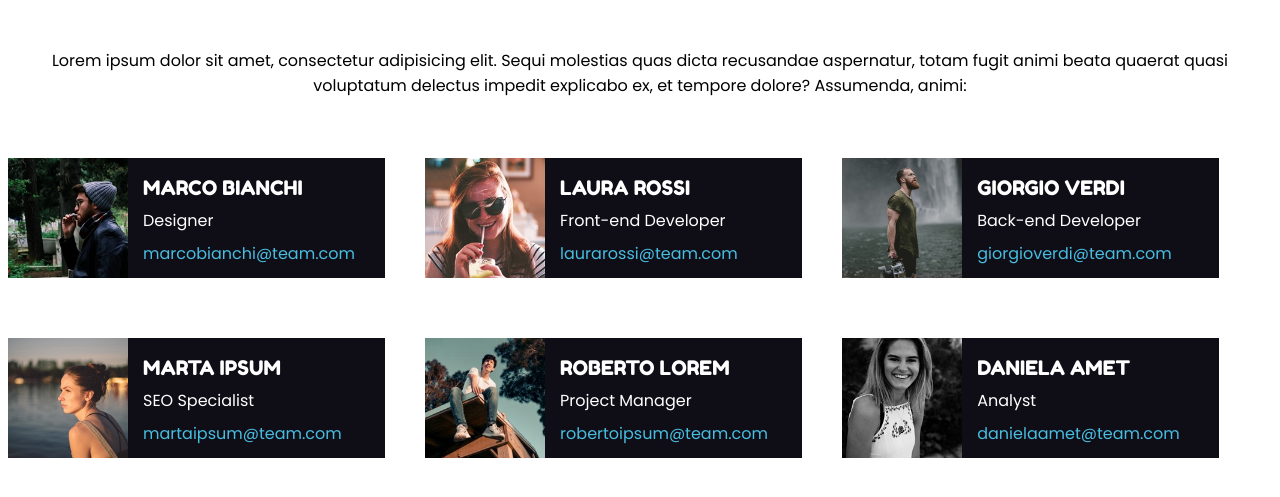
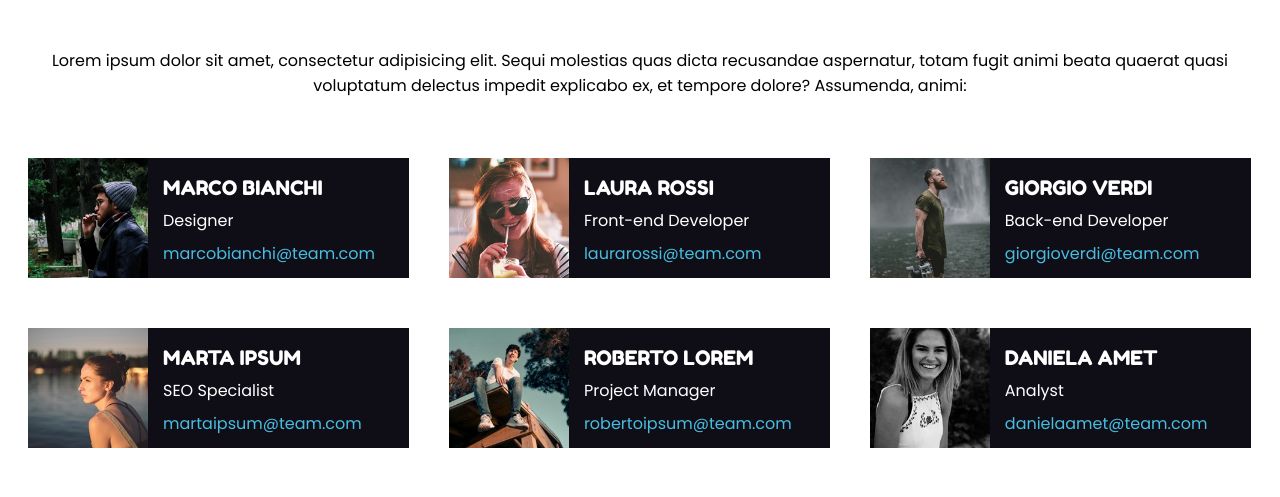
Before and after one commit to valeriobilli/html-css-float-cards, a plain HTML site: page index.html in a window 1280 px wide. Shown: the part 89-586 px from the top of the page. Drawn offline with Linux system fonts and the light colour scheme.

Commit message:
accentramento cards

```diff
--- a/css/style.css
+++ b/css/style.css
@@ -31,9 +31,9 @@ img {
 }
 
 .blocco {
-    width: calc(33% - 40px);
+    width: calc(33.3% - 40px);
     margin-right: 40px;
-    margin-bottom: 60px;
+    margin-bottom: 50px;
     float: left;
     background-color: #0f0e17;
     color: white;
@@ -52,3 +52,11 @@ img {
 p {
     margin: 8px;
 }
+
+.sx {
+    margin-left: 20px;
+}
+
+.dx {
+    margin-right: 0px;
+}
--- a/index.html
+++ b/index.html
@@ -18,8 +18,11 @@
         <h1>Meet Our Team</h1>
         <p id="intro">Lorem ipsum dolor sit amet, consectetur adipisicing elit. Sequi molestias quas dicta recusandae aspernatur, totam fugit animi beata quaerat quasi voluptatum delectus impedit explicabo ex, et tempore dolore? Assumenda, animi:</p>
 
+        <div>
+
+
         <!-- BLOCCO MARCO BIANCHI -->
-        <div class="blocco">
+        <div class="blocco sx">
             <img src="./img/male1.png" alt="Foto Marco Bianchi">
             <p class="name">MARCO BIANCHI<p>
             <p> Designer </p>
@@ -33,14 +36,14 @@
             <p class="email">laurarossi@team.com</p>
         </div>
         <!-- BLOCCO GIORGIO VERDI -->
-        <div class="blocco">
+        <div class="blocco dx">
             <img src="./img/male2.png" alt="Foto Giorgio Verdi">
             <p class="name">GIORGIO VERDI<p>
             <p> Back-end Developer </p>
             <p class="email">giorgioverdi@team.com</p>
         </div>
         <!-- BLOCCO MARTA IPSUM -->
-        <div class="blocco">
+        <div class="blocco sx">
             <img src="./img/female2.png" alt="Foto Marta Ipsum">
             <p class="name">MARTA IPSUM<p>
             <p> SEO Specialist </p>
@@ -54,7 +57,7 @@
             <p class="email">robertoipsum@team.com</p>
         </div>
         <!-- BLOCCO DANIELA AMET -->
-        <div class="blocco">
+        <div class="blocco dx">
             <img src="./img/female3.png" alt="Foto Daniela Amet">
             <p class="name">DANIELA AMET<p>
             <p> Analyst </p>
```
